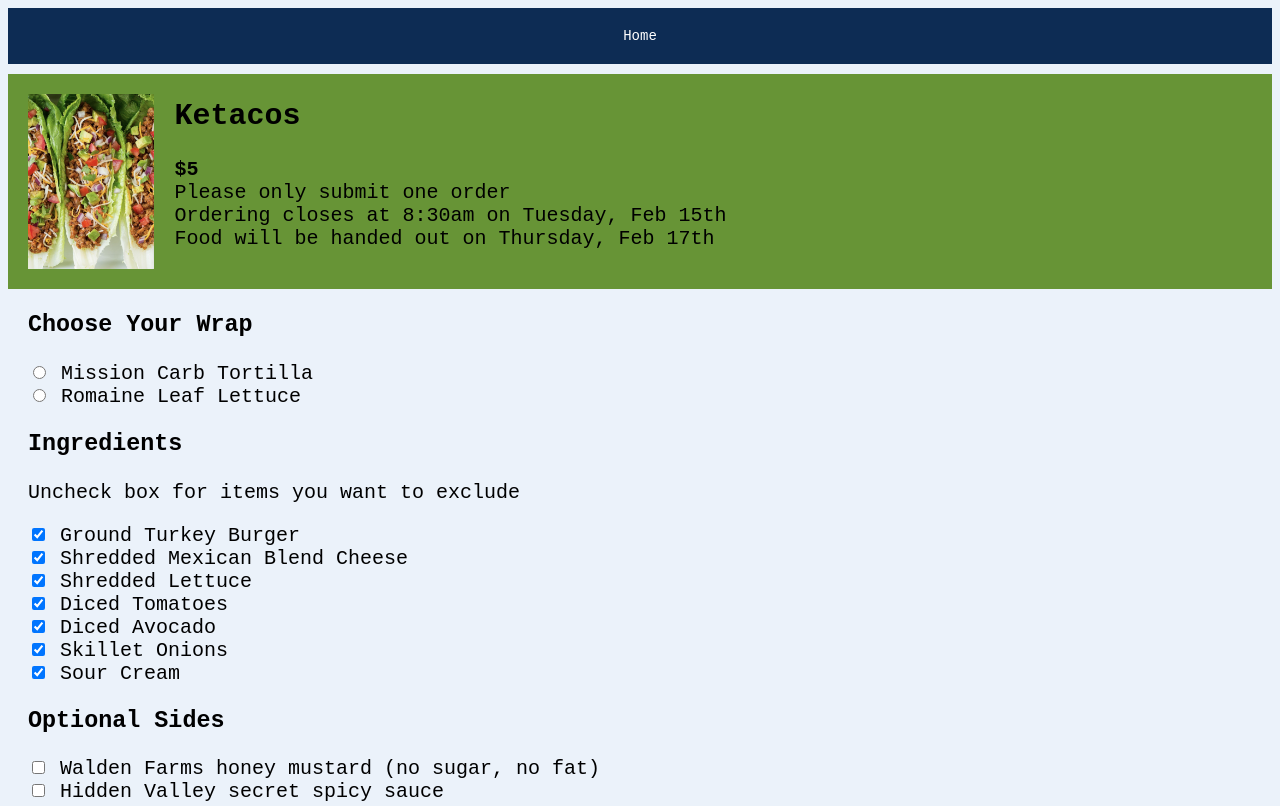
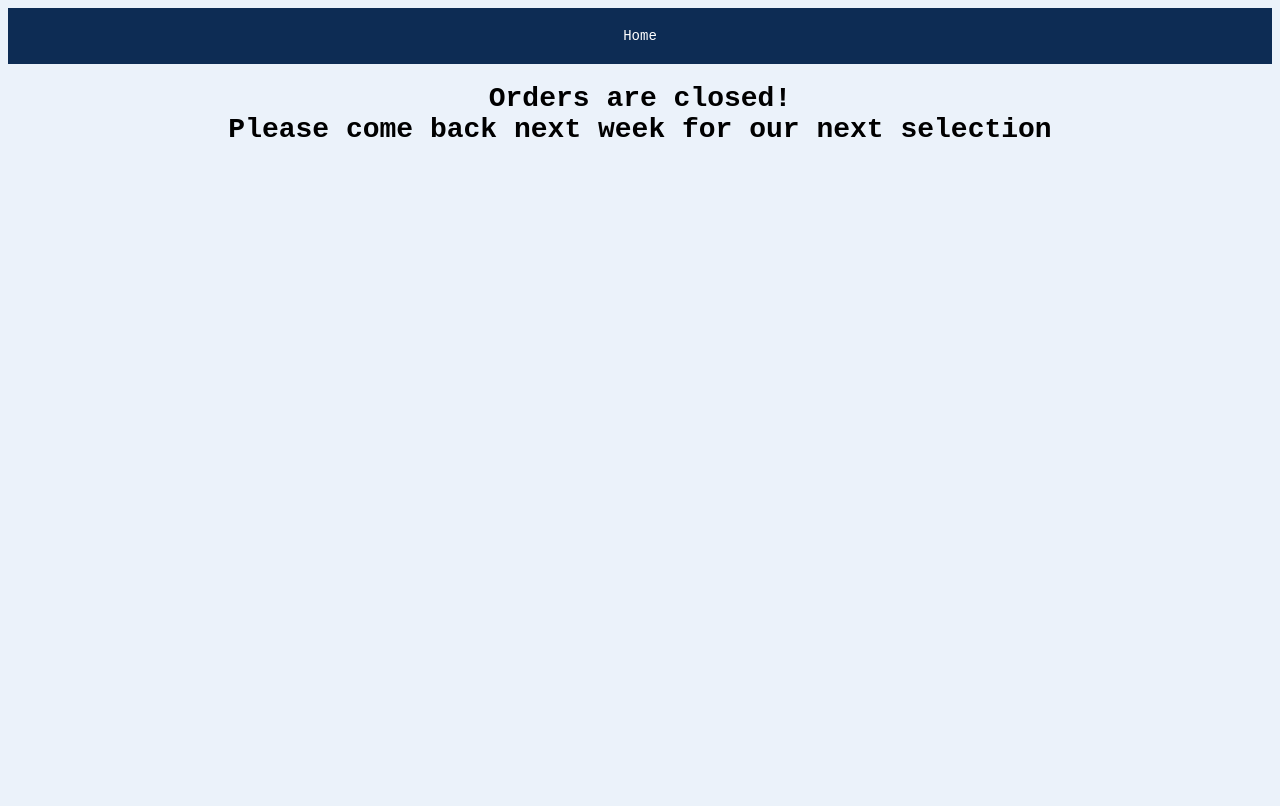
Before and after one commit to MegaBitesWHS/MegaBitesWHS.github.io, a plain HTML site: page order.html in a window 1280 px wide. Shown: the top 806 px of the page. Drawn offline with Linux system fonts and the light colour scheme.

Commit message:
Add files via upload

```diff
--- a/order.html
+++ b/order.html
@@ -26,7 +26,7 @@
     <!-- Order form from Formspark -->
 
 
-    <div class="tab active orderFormStyle" style="">
+    <div class="tab active orderFormStyle" style="display:none">
       <!-- add in after button testing to form tag
       action="https://submit-form.com/ugCq8Elw" -->
       <form onsubmit="countSubmit()" action="https://submit-form.com/ugCq8Elw">
@@ -242,7 +242,7 @@
     </div>
 
 
-    <div id="orderClosed" style="display:none;">
+    <div id="orderClosed" style="display:block;">
       <h1>Orders are closed!<br>Please come back next week for our next selection</h1>
     </div>
 
```
